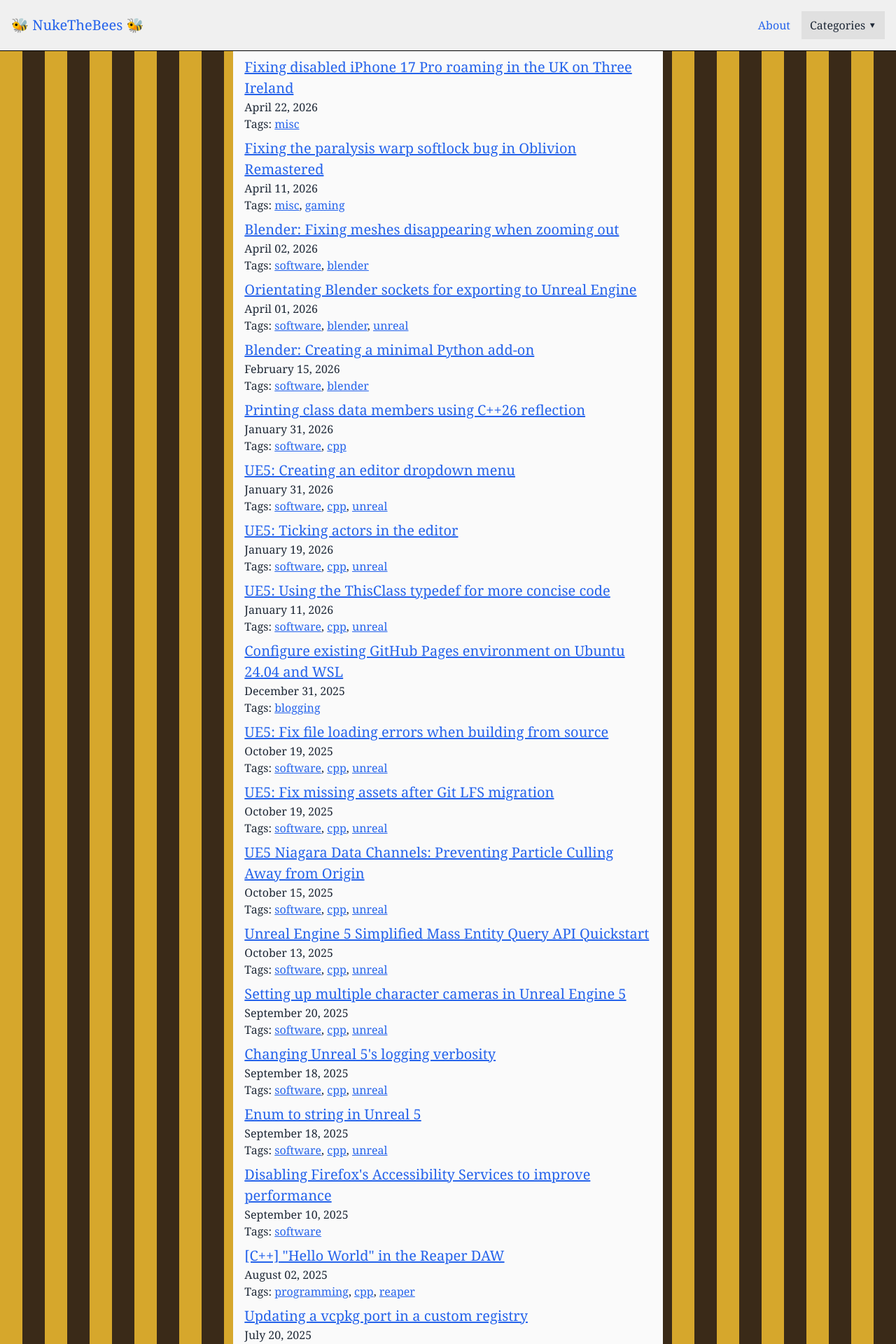
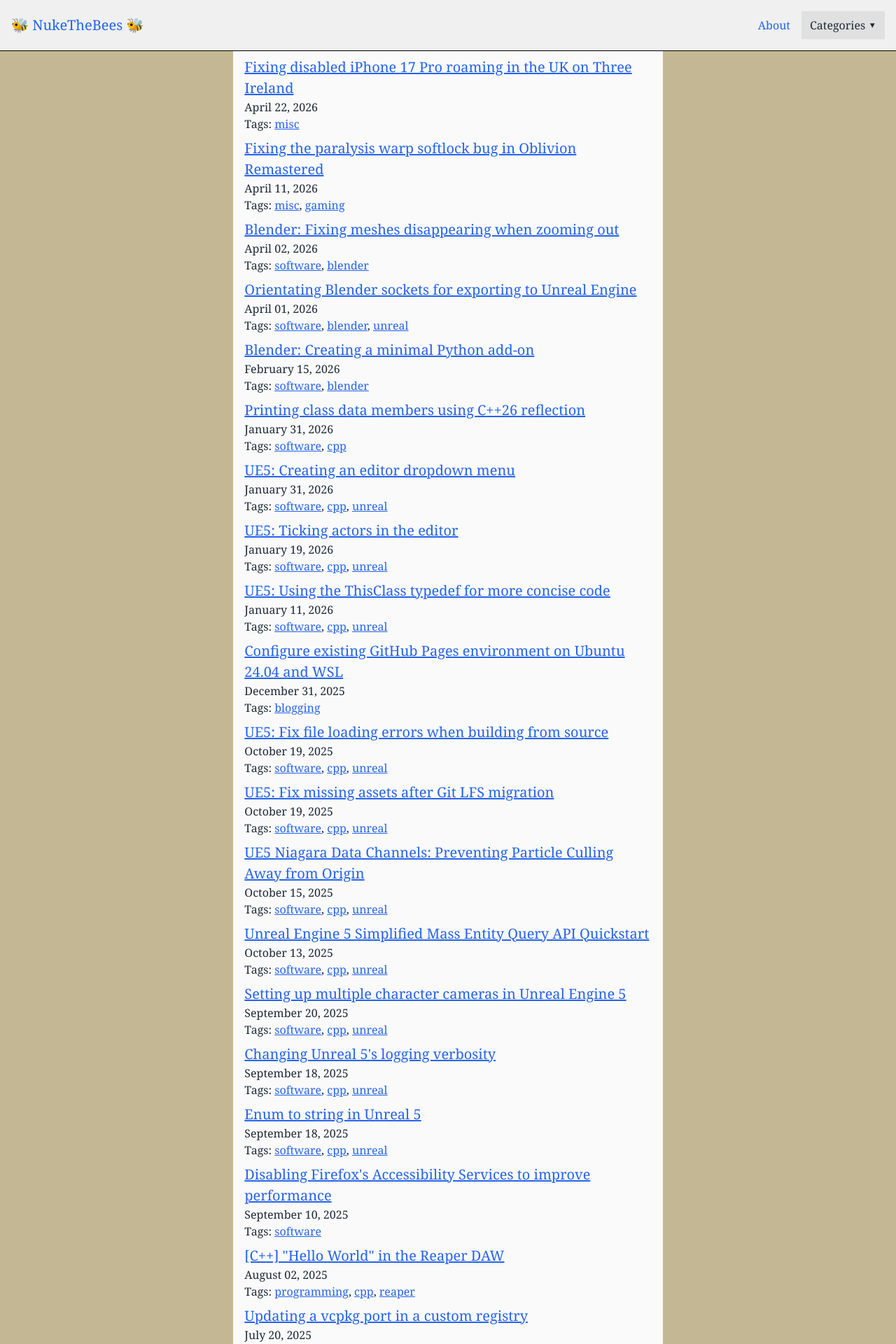
Before and after one commit to nukethebees/nukethebees.github.io, a Jekyll site: the page built from index.md, in a window 1280 px wide. Shown: the top 1920 px of the page at 70% size. Built offline with Jekyll 4.4.1, drawn with Linux system fonts in a browser that asks for light colours.

Commit message:
Use a solid colour background

```diff
--- a/_sass/main.scss
+++ b/_sass/main.scss
@@ -41,7 +41,7 @@
   --link-colour-visited-dark: #bc42f5;
 
   --text-background-colour-light: #FAFAFA;
-  --text-background-colour-dark: #111827;
+  --text-background-colour-dark: #111c33;
 
   --header-background-colour-light: #F0F0F0;
   --header-background-colour-dark:
@@ -62,6 +62,9 @@
   --bee-brown: #3a2a18;
   --bee-cream: #fff8e1;
 
+  --site-background-light: #a89760ad;
+  --site-background-dark: #152b72;
+
   --font-weight-regular: 400;
   --font-weight-medium: 500;
   --font-weight-semibold: 600;
@@ -75,7 +78,7 @@
   --link-colour-visited: var(--link-colour-visited-light);
 
   --text-background-colour: var(--text-background-colour-light);
-  --site-background-colour: var(--bee-cream);
+  --site-background-colour: var(--site-background-light);
   --header-background-colour: var(--header-background-colour-light);
   --code-background-colour: var(--code-background-colour-light);
 
@@ -92,6 +95,7 @@
     --link-colour-visited: var(--link-colour-visited-dark);
 
     --text-background-colour: var(--text-background-colour-dark);
+    --site-background-colour: var(--site-background-dark);
     --header-background-colour: var(--header-background-colour-dark);
     --code-background-colour: var(--code-background-colour-dark);
 
@@ -140,10 +144,7 @@
   --stripe-1-start: var(--stripe-width);
   --stripe-1-end: calc(2 * var(--stripe-width));
 
-  //background: var(--site-background-colour);
-    background: repeating-linear-gradient(90deg, // vertical stripes
-      var(--bee-gold) var(--stripe-0-start) var(--stripe-0-end),
-      var(--bee-brown) var(--stripe-1-start) calc(2 * var(--stripe-width)));
+  background: var(--site-background-colour);
 }
 
 main {
```
